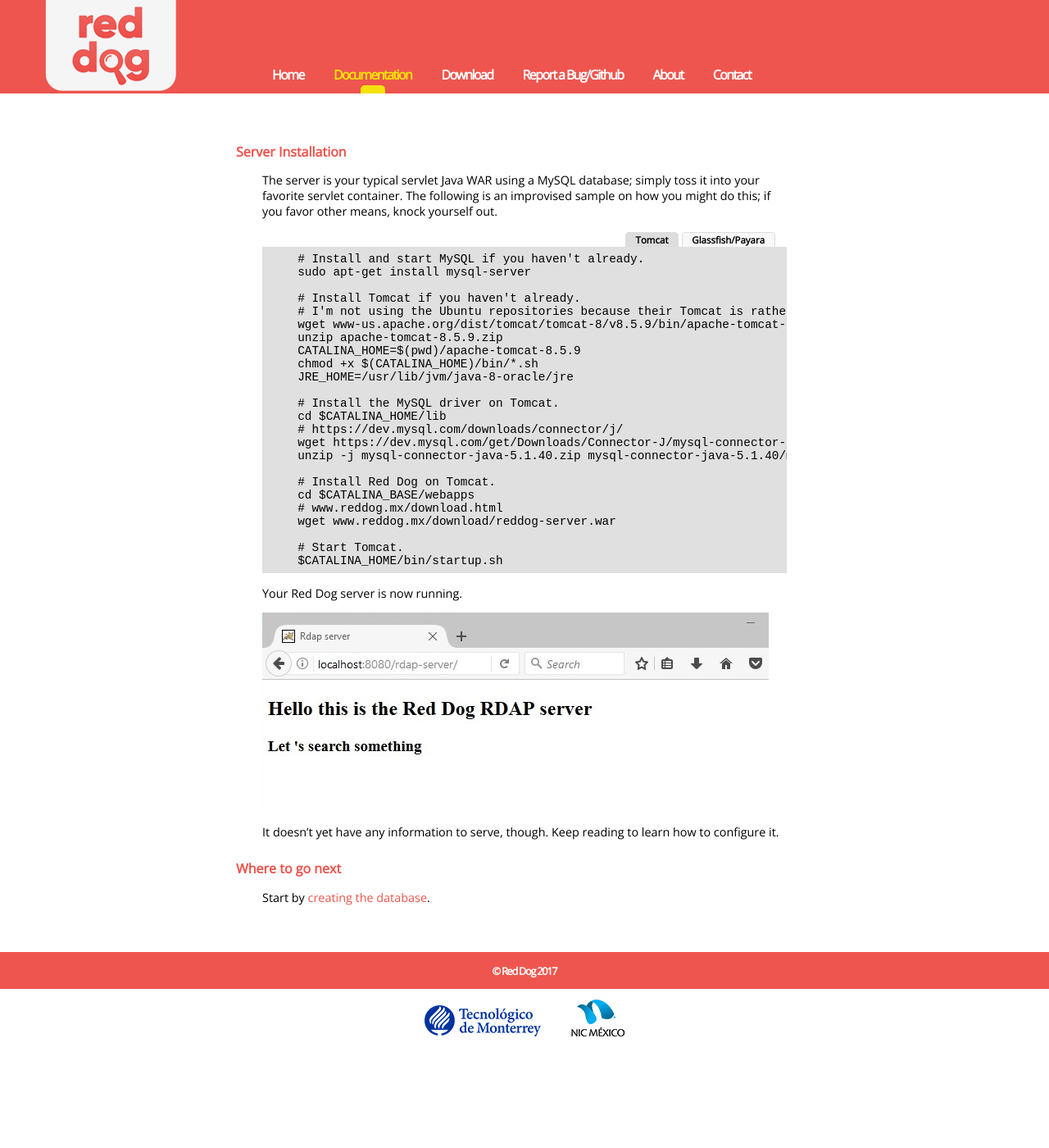
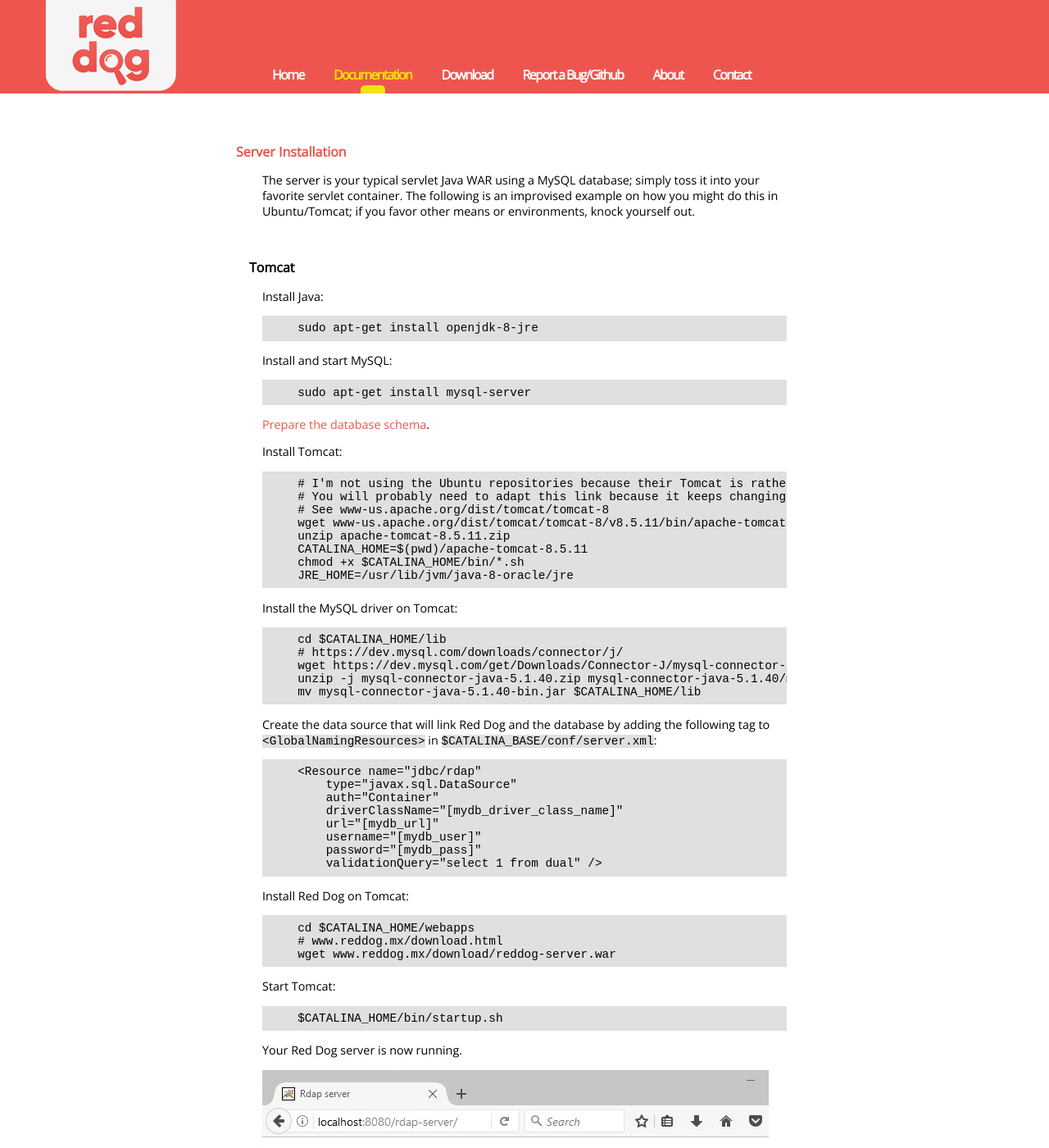
Before and after one commit to NICMx/rdap-server, a Jekyll site: the page built from server-install.md, in a window 1280 px wide and 1400 px high. Shown: the whole window at 82% size. Built offline with Jekyll 4.4.1, drawn with Linux system fonts in a browser that asks for light colours; nearby versions of some CDN libraries; some of the changed text lies outside the part shown.

Commit message:
Refactor the installation to prevent some errors

```diff
--- a/_config.yml
+++ b/_config.yml
@@ -1,5 +1,4 @@
 markdown: kramdown
-baseurl: /rdap
 
 repository-url: https://github.com/NICMx/RedDog
 
--- a/server-install.md
+++ b/server-install.md
@@ -4,65 +4,66 @@
 
 # Server Installation
 
-The server is your typical servlet Java WAR using a MySQL database; simply toss it into your favorite servlet container. The following is an improvised sample on how you might do this; if you favor other means, knock yourself out.
+The server is your typical servlet Java WAR using a MySQL database; simply toss it into your favorite servlet container. The following is an improvised example on how you might do this in Ubuntu/Tomcat; if you favor other means or environments, knock yourself out.
 
-<div class="codeblock-menu">
-	<span class="code-selector-tab" onclick="showCodeBlock(this);">Tomcat</span>
-	<span class="code-selector-tab" onclick="showCodeBlock(this);">Glassfish/Payara</span>
-</div>
+## Tomcat
 
-<!-- Tomcat -->
-{% highlight bash %}
-# Install and start MySQL if you haven't already.
-sudo apt-get install mysql-server
+Install Java:
 
-# Install Tomcat if you haven't already.
-# I'm not using the Ubuntu repositories because their Tomcat is rather old.
-wget www-us.apache.org/dist/tomcat/tomcat-8/v8.5.9/bin/apache-tomcat-8.5.9.zip
-unzip apache-tomcat-8.5.9.zip
-CATALINA_HOME=$(pwd)/apache-tomcat-8.5.9
-chmod +x $(CATALINA_HOME)/bin/*.sh
-JRE_HOME=/usr/lib/jvm/java-8-oracle/jre
+	sudo apt-get install openjdk-8-jre
 
-# Install the MySQL driver on Tomcat.
-cd $CATALINA_HOME/lib
-# https://dev.mysql.com/downloads/connector/j/
-wget https://dev.mysql.com/get/Downloads/Connector-J/mysql-connector-java-5.1.40.zip
-unzip -j mysql-connector-java-5.1.40.zip mysql-connector-java-5.1.40/mysql-connector-java-5.1.40-bin.jar
+Install and start MySQL:
 
-# Install Red Dog on Tomcat.
-cd $CATALINA_BASE/webapps
-# www.reddog.mx/download.html
-wget www.reddog.mx/download/reddog-server.war
+	sudo apt-get install mysql-server
 
-# Start Tomcat.
-$CATALINA_HOME/bin/startup.sh
-{% endhighlight %}
+[Prepare the database schema](database-schema.html).
 
-<!-- Glassfish/Payara -->
-{% highlight bash %}
-unzip payara-4.1.1.164.zip
-cp mysql-connector-java-5.1.39-bin.jar payara41/glassfish/domains/domain1/lib
-payara41/bin/asadmin start-domain
+Install Tomcat:
 
-payara41/bin/asadmin create-jdbc-connection-pool --datasourceclassname com.mysql.jdbc.jdbc2.optional.MysqlDataSource --restype javax.sql.DataSource --property user=client:password=cSK2Qv8McT7rHvsh:url="jdbc\:mysql\://200.34.22.164/rdap" RdapPool
-payara41/bin/asadmin create-jdbc-resource --connectionpoolid RdapPool jdbc/rdap
-payara41/bin/asadmin ping-connection-pool RdapPool
+	# I'm not using the Ubuntu repositories because their Tomcat is rather old.
+	# You will probably need to adapt this link because it keeps changing.
+	# See www-us.apache.org/dist/tomcat/tomcat-8
+	wget www-us.apache.org/dist/tomcat/tomcat-8/v8.5.11/bin/apache-tomcat-8.5.11.zip
+	unzip apache-tomcat-8.5.11.zip
+	CATALINA_HOME=$(pwd)/apache-tomcat-8.5.11
+	chmod +x $CATALINA_HOME/bin/*.sh
+	JRE_HOME=/usr/lib/jvm/java-8-oracle/jre
 
-payara41/bin/asadmin deploy ~/Downloads/rdap.war
+Install the MySQL driver on Tomcat:
 
-...
+	cd $CATALINA_HOME/lib
+	# https://dev.mysql.com/downloads/connector/j/
+	wget https://dev.mysql.com/get/Downloads/Connector-J/mysql-connector-java-5.1.40.zip
+	unzip -j mysql-connector-java-5.1.40.zip mysql-connector-java-5.1.40/mysql-connector-java-5.1.40-bin.jar
+	mv mysql-connector-java-5.1.40-bin.jar $CATALINA_HOME/lib
 
-payara41/bin/asadmin undeploy rdap
-payara41/bin/asadmin stop-domain
-{% endhighlight %}
+Create the data source that will link Red Dog and the database by adding the following tag to `<GlobalNamingResources>` in `$CATALINA_BASE/conf/server.xml`:
+
+	<Resource name="jdbc/rdap"
+	    type="javax.sql.DataSource"
+	    auth="Container"
+	    driverClassName="[mydb_driver_class_name]"
+	    url="[mydb_url]"
+	    username="[mydb_user]"
+	    password="[mydb_pass]"
+	    validationQuery="select 1 from dual" />
+
+Install Red Dog on Tomcat:
+
+	cd $CATALINA_HOME/webapps
+	# www.reddog.mx/download.html
+	wget www.reddog.mx/download/reddog-server.war
+
+Start Tomcat:
+
+	$CATALINA_HOME/bin/startup.sh
 
 Your Red Dog server is now running.
 
 ![Sample Firefox screenshot](img/index-html-firefox.jpg)
 
-It doesn't yet have any information to serve, though. Keep reading to learn how to configure it.
+It doesn't yet have any information to serve, though.
 
-# Where to go next
+## Where to go next
 
-Start by [creating the database](database-schema.html).
+Keep reading to learn [how to populate the database](migration.html).
```
Also changed, not shown: data-access-layer.md (+1 -1 lines), documentation.md (+21 -18 lines), intro.md (+6 -8 lines), img/diagram/architecture-advanced.svg, img/diagram/architecture-basic.svg.
